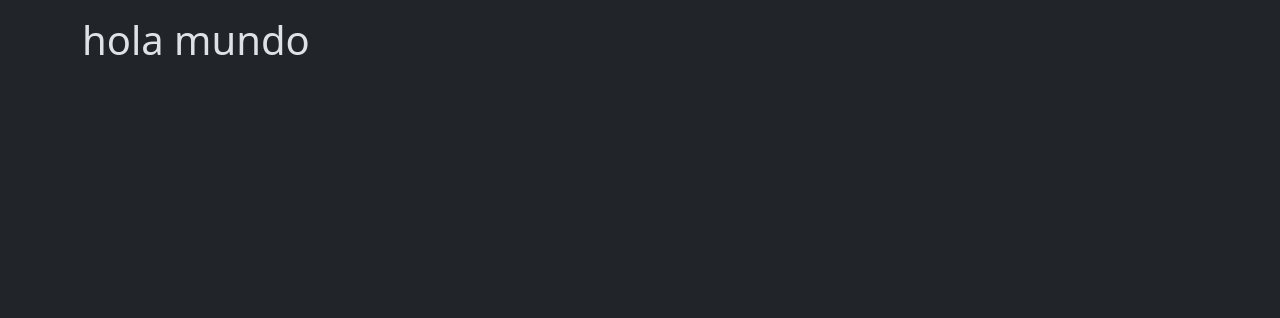
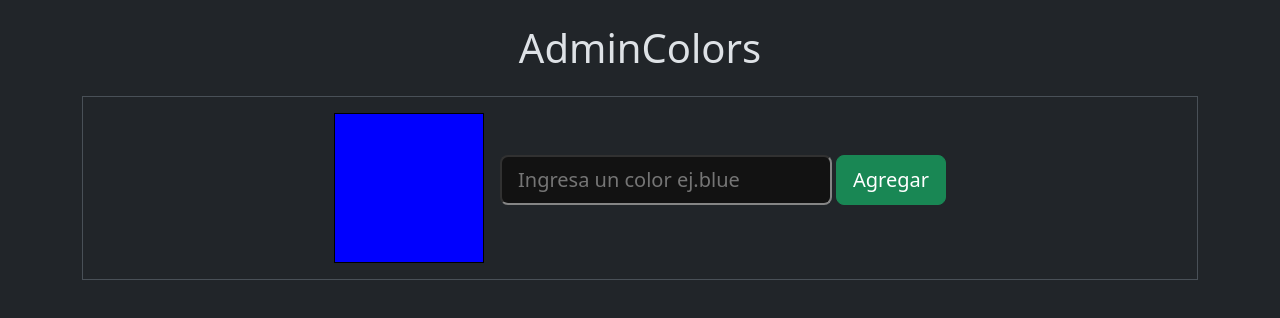
Before and after one commit to nikki0011/TP-REACT-EJERCICIO-06, a React (Vite) app: page / in a window 1280 px wide. Shown: the top 318 px of the page. Built offline with nearby package versions, Linux system fonts and the light colour scheme.

Commit message:
maquetado FormularioColores

```diff
--- a/src/App.jsx
+++ b/src/App.jsx
@@ -1,8 +1,11 @@
+import FormularioColores from "./components/FormularioColores";
+
 function App() {
   return (
     <>
       <main className="container my-3">
-        <h1>hola mundo</h1>
+        <h1 className='text-center my-4'>AdminColors</h1>
+        <FormularioColores></FormularioColores>
       </main>
     </>
   );
--- /dev/null
+++ b/src/components/FormularioColores.jsx
@@ -0,0 +1,20 @@
+const FormularioColores = () => {
+  return (
+    <section className=" container border border-1 p-3 d-flex justify-content-center align-items-center gap-3">
+      <div className="caja-formulario"></div>
+      <form>
+        <div className="mb-3 d-flex justify-content-center gap-1 ">
+          <input
+            type="text"
+            className="form-control-lg"
+            id="inputColor"
+            placeholder="Ingresa un color ej.blue"
+          />
+          <button className="btn btn-success btn-lg">Agregar</button>
+        </div>
+      </form>
+    </section>
+  );
+};
+
+export default FormularioColores;
--- a/src/index.css
+++ b/src/index.css
@@ -0,0 +1,6 @@
+.caja-formulario{
+  width: 150px;
+  height: 150px;
+  border: 1px solid black;
+  background-color: blue;
+}
```
